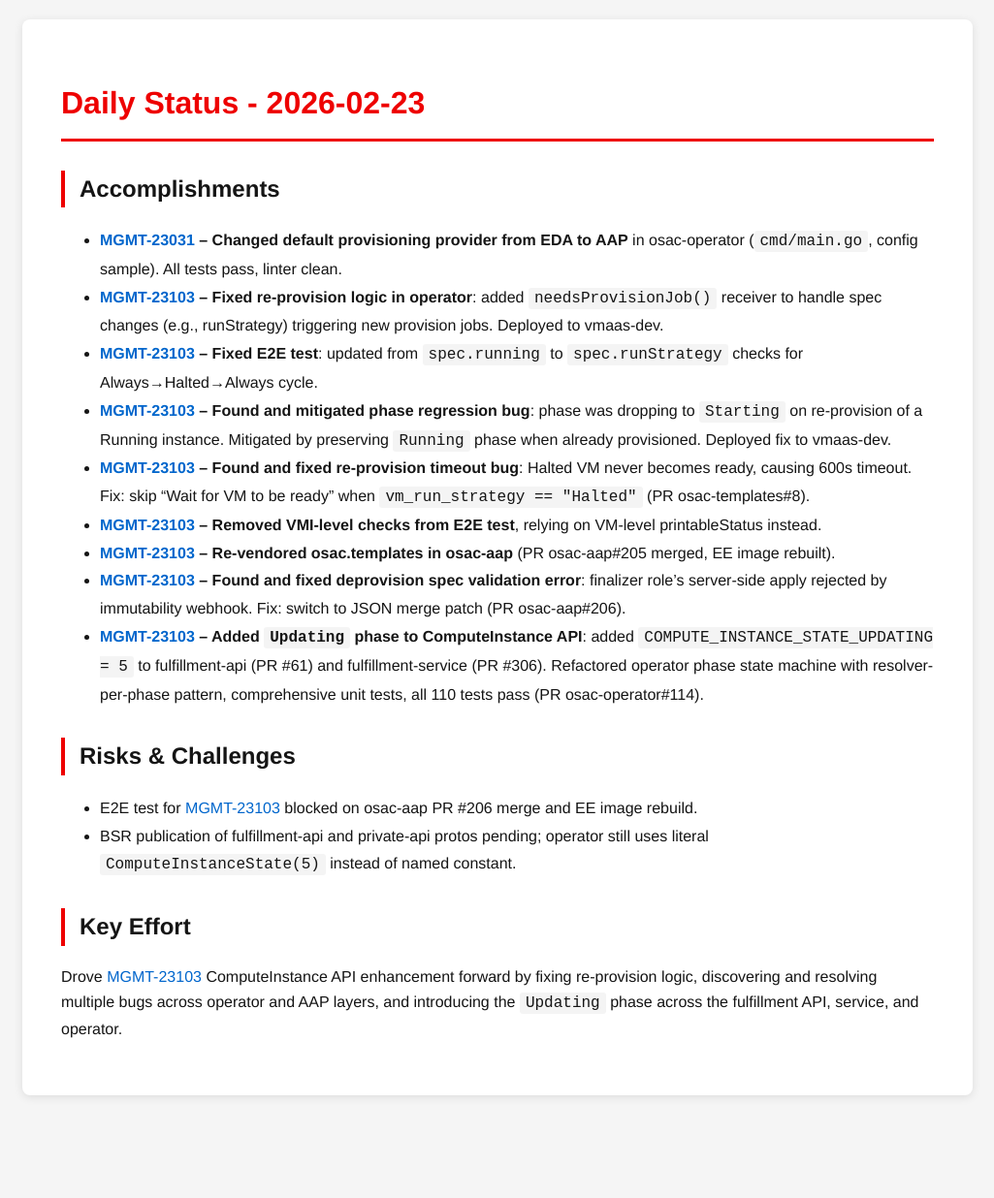
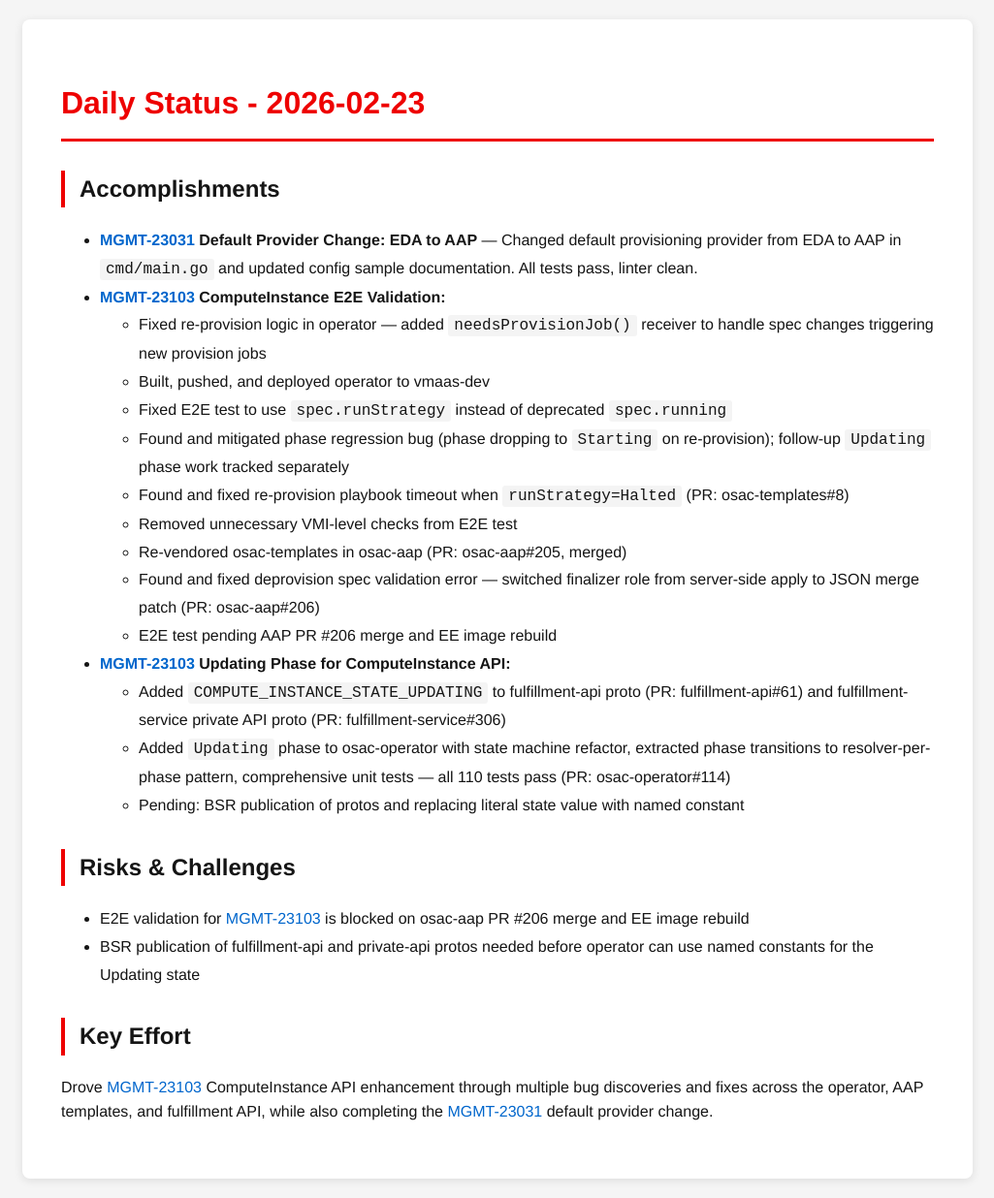
Before and after one commit to tzvatot/daily-status, a Jekyll site: the page built from 2026-02-23.md, in a window 1280 px wide. Shown: the whole page at 97% size, without its empty margins (127-1152 px from the left). Built offline with Jekyll 4.4.1, drawn with Linux system fonts in a browser that asks for light colours; before the commit the page ends 1150 px from its top, so only the background shows below that.

Commit message:
Daily status update - 2026-02-23

```diff
--- a/2026-02-23.md
+++ b/2026-02-23.md
@@ -8,21 +8,27 @@ date: 2026-02-23
 
 ## Accomplishments
 
-- **[MGMT-23031](https://issues.redhat.com/browse/MGMT-23031) – Changed default provisioning provider from EDA to AAP** in osac-operator (`cmd/main.go`, config sample). All tests pass, linter clean.
-- **[MGMT-23103](https://issues.redhat.com/browse/MGMT-23103) – Fixed re-provision logic in operator**: added `needsProvisionJob()` receiver to handle spec changes (e.g., runStrategy) triggering new provision jobs. Deployed to vmaas-dev.
-- **[MGMT-23103](https://issues.redhat.com/browse/MGMT-23103) – Fixed E2E test**: updated from `spec.running` to `spec.runStrategy` checks for Always→Halted→Always cycle.
-- **[MGMT-23103](https://issues.redhat.com/browse/MGMT-23103) – Found and mitigated phase regression bug**: phase was dropping to `Starting` on re-provision of a Running instance. Mitigated by preserving `Running` phase when already provisioned. Deployed fix to vmaas-dev.
-- **[MGMT-23103](https://issues.redhat.com/browse/MGMT-23103) – Found and fixed re-provision timeout bug**: Halted VM never becomes ready, causing 600s timeout. Fix: skip "Wait for VM to be ready" when `vm_run_strategy == "Halted"` (PR osac-templates#8).
-- **[MGMT-23103](https://issues.redhat.com/browse/MGMT-23103) – Removed VMI-level checks from E2E test**, relying on VM-level printableStatus instead.
-- **[MGMT-23103](https://issues.redhat.com/browse/MGMT-23103) – Re-vendored osac.templates in osac-aap** (PR osac-aap#205 merged, EE image rebuilt).
-- **[MGMT-23103](https://issues.redhat.com/browse/MGMT-23103) – Found and fixed deprovision spec validation error**: finalizer role's server-side apply rejected by immutability webhook. Fix: switch to JSON merge patch (PR osac-aap#206).
-- **[MGMT-23103](https://issues.redhat.com/browse/MGMT-23103) – Added `Updating` phase to ComputeInstance API**: added `COMPUTE_INSTANCE_STATE_UPDATING = 5` to fulfillment-api (PR #61) and fulfillment-service (PR #306). Refactored operator phase state machine with resolver-per-phase pattern, comprehensive unit tests, all 110 tests pass (PR osac-operator#114).
+- **[MGMT-23031](https://issues.redhat.com/browse/MGMT-23031) Default Provider Change: EDA to AAP** — Changed default provisioning provider from EDA to AAP in `cmd/main.go` and updated config sample documentation. All tests pass, linter clean.
+- **[MGMT-23103](https://issues.redhat.com/browse/MGMT-23103) ComputeInstance E2E Validation:**
+  - Fixed re-provision logic in operator — added `needsProvisionJob()` receiver to handle spec changes triggering new provision jobs
+  - Built, pushed, and deployed operator to vmaas-dev
+  - Fixed E2E test to use `spec.runStrategy` instead of deprecated `spec.running`
+  - Found and mitigated phase regression bug (phase dropping to `Starting` on re-provision); follow-up `Updating` phase work tracked separately
+  - Found and fixed re-provision playbook timeout when `runStrategy=Halted` (PR: osac-templates#8)
+  - Removed unnecessary VMI-level checks from E2E test
+  - Re-vendored osac-templates in osac-aap (PR: osac-aap#205, merged)
+  - Found and fixed deprovision spec validation error — switched finalizer role from server-side apply to JSON merge patch (PR: osac-aap#206)
+  - E2E test pending AAP PR #206 merge and EE image rebuild
+- **[MGMT-23103](https://issues.redhat.com/browse/MGMT-23103) Updating Phase for ComputeInstance API:**
+  - Added `COMPUTE_INSTANCE_STATE_UPDATING` to fulfillment-api proto (PR: fulfillment-api#61) and fulfillment-service private API proto (PR: fulfillment-service#306)
+  - Added `Updating` phase to osac-operator with state machine refactor, extracted phase transitions to resolver-per-phase pattern, comprehensive unit tests — all 110 tests pass (PR: osac-operator#114)
+  - Pending: BSR publication of protos and replacing literal state value with named constant
 
 ## Risks & Challenges
 
-- E2E test for [MGMT-23103](https://issues.redhat.com/browse/MGMT-23103) blocked on osac-aap PR #206 merge and EE image rebuild.
-- BSR publication of fulfillment-api and private-api protos pending; operator still uses literal `ComputeInstanceState(5)` instead of named constant.
+- E2E validation for [MGMT-23103](https://issues.redhat.com/browse/MGMT-23103) is blocked on osac-aap PR #206 merge and EE image rebuild
+- BSR publication of fulfillment-api and private-api protos needed before operator can use named constants for the Updating state
 
 ## Key Effort
 
-Drove [MGMT-23103](https://issues.redhat.com/browse/MGMT-23103) ComputeInstance API enhancement forward by fixing re-provision logic, discovering and resolving multiple bugs across operator and AAP layers, and introducing the `Updating` phase across the fulfillment API, service, and operator.
+Drove [MGMT-23103](https://issues.redhat.com/browse/MGMT-23103) ComputeInstance API enhancement through multiple bug discoveries and fixes across the operator, AAP templates, and fulfillment API, while also completing the [MGMT-23031](https://issues.redhat.com/browse/MGMT-23031) default provider change.
```
